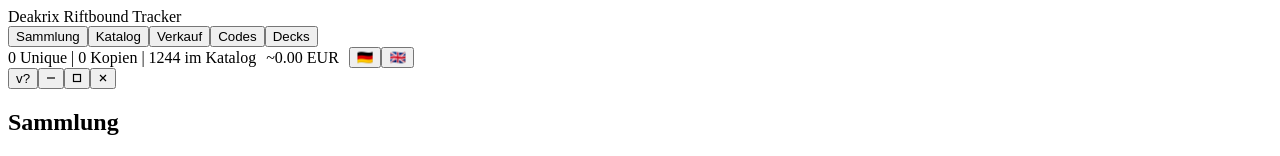
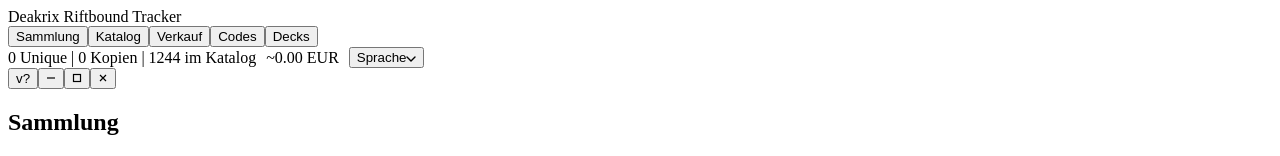
Before and after one commit to Goodplayer01/riftbound-tracker, a React (Vite) app: page / in a window 1280 px wide. Shown: the top 156 px of the page. Built offline with nearby package versions, Linux system fonts and the light colour scheme; the HTML template or start-up script is replaced by a standard one.

Commit message:
Ship v0.1.38: language dropdown with SVG flag icons
Replace emoji DE/GB toggle with Sprache/Language dropdown using
real flag SVG assets (Windows-safe, no emoji regional letters).

```diff
--- a/package.json
+++ b/package.json
@@ -1,7 +1,7 @@
 {
   "name": "riftbound-tracker",
   "private": true,
-  "version": "0.1.37",
+  "version": "0.1.38",
   "description": "Deakrix Riftbound Tracker \u2014 collection and deck tracker for Windows",
   "author": "Goodplayer01",
   "main": "electron/main.cjs",
--- a/src/App.tsx
+++ b/src/App.tsx
@@ -126,6 +126,8 @@ function openCm(p?: PriceEntry | null) {
 export default function App() {
   const [tab, setTab] = useState<Tab>('collection')
   const [lang, setLang] = useState<Lang>(() => loadLang())
+  const [langMenuOpen, setLangMenuOpen] = useState(false)
+  const langMenuRef = useRef<HTMLDivElement | null>(null)
   const [catalog, setCatalog] = useState<Catalog | null>(null)
   const [error, setError] = useState<string | null>(null)
   const [collection, setCollection] = useState<Collection>({})
@@ -242,7 +244,25 @@ export default function App() {
   function setAppLang(next: Lang) {
     setLang(next)
     saveLang(next)
-  }
+    setLangMenuOpen(false)
+  }
+
+  useEffect(() => {
+    if (!langMenuOpen) return
+    function onDocPointerDown(e: PointerEvent) {
+      const el = langMenuRef.current
+      if (el && !el.contains(e.target as Node)) setLangMenuOpen(false)
+    }
+    function onKey(e: KeyboardEvent) {
+      if (e.key === 'Escape') setLangMenuOpen(false)
+    }
+    document.addEventListener('pointerdown', onDocPointerDown)
+    document.addEventListener('keydown', onKey)
+    return () => {
+      document.removeEventListener('pointerdown', onDocPointerDown)
+      document.removeEventListener('keydown', onKey)
+    }
+  }, [langMenuOpen])
 
   useEffect(() => {
     setCollection(loadCollection())
@@ -1132,23 +1152,45 @@ export default function App() {
               ~{collectionValue.sum.toFixed(2)} EUR
             </span>
           )}
-          <div className="lang-toggle" role="group" aria-label="Language">
+          <div className={`lang-menu${langMenuOpen ? ' open' : ''}`} ref={langMenuRef}>
             <button
               type="button"
-              className={`lang-btn${lang === 'de' ? ' active' : ''}`}
-              title={t(lang, 'lang.de')}
-              aria-label={t(lang, 'lang.de')}
-              aria-pressed={lang === 'de'}
-              onClick={() => setAppLang('de')}
-            >🇩🇪</button>
-            <button
-              type="button"
-              className={`lang-btn${lang === 'en' ? ' active' : ''}`}
-              title={t(lang, 'lang.en')}
-              aria-label={t(lang, 'lang.en')}
-              aria-pressed={lang === 'en'}
-              onClick={() => setAppLang('en')}
-            >🇬🇧</button>
+              className={`lang-trigger${langMenuOpen ? ' open' : ''}`}
+              title={t(lang, 'lang.label')}
+              aria-label={t(lang, 'lang.label')}
+              aria-haspopup="menu"
+              aria-expanded={langMenuOpen}
+              onClick={() => setLangMenuOpen((o) => !o)}
+            >
+              {t(lang, 'lang.label')}
+              <svg className="lang-caret" width="10" height="6" viewBox="0 0 10 6" aria-hidden="true">
+                <path d="M1 1l4 4 4-4" stroke="currentColor" strokeWidth="1.4" fill="none" strokeLinecap="round" strokeLinejoin="round" />
+              </svg>
+            </button>
+            {langMenuOpen && (
+              <div className="lang-dropdown" role="menu" aria-label={t(lang, 'lang.label')}>
+                <button
+                  type="button"
+                  role="menuitemradio"
+                  aria-checked={lang === 'de'}
+                  className={`lang-option${lang === 'de' ? ' active' : ''}`}
+                  onClick={() => setAppLang('de')}
+                >
+                  <img className="lang-flag" src="flags/de.svg" alt="" width={18} height={12} />
+                  <span>{t(lang, 'lang.de')}</span>
+                </button>
+                <button
+                  type="button"
+                  role="menuitemradio"
+                  aria-checked={lang === 'en'}
+                  className={`lang-option${lang === 'en' ? ' active' : ''}`}
+                  onClick={() => setAppLang('en')}
+                >
+                  <img className="lang-flag" src="flags/gb.svg" alt="" width={18} height={12} />
+                  <span>{t(lang, 'lang.en')}</span>
+                </button>
+              </div>
+            )}
           </div>
         </div>
         <div className="chrome no-drag">
--- a/src/i18n.ts
+++ b/src/i18n.ts
@@ -173,6 +173,7 @@ const de: Record<string, string> = {
 
   'lang.de': 'Deutsch',
   'lang.en': 'English',
+  'lang.label': 'Sprache',
 }
 
 const en: Record<string, string> = {
@@ -326,6 +327,7 @@ const en: Record<string, string> = {
 
   'lang.de': 'Deutsch',
   'lang.en': 'English',
+  'lang.label': 'Language',
 }
 
 export const messages: Record<Lang, Record<string, string>> = { de, en }
--- a/src/styles.css
+++ b/src/styles.css
@@ -225,35 +225,86 @@ textarea.field { min-height: 160px; resize: vertical; font-family: ui-monospace,
   border-radius: 999px; padding: 4px 10px; font-size: 12px; color: var(--warn);
 }
 
-.lang-toggle {
-  display: inline-flex;
-  gap: 2px;
-  align-items: center;
+.lang-menu {
+  position: relative;
   flex-shrink: 0;
 }
-.lang-btn {
-  width: 28px;
+.lang-trigger {
+  display: inline-flex;
+  align-items: center;
+  gap: 6px;
   height: 26px;
+  padding: 0 10px;
   border: 1px solid var(--border);
   background: var(--panel);
   border-radius: 8px;
-  padding: 0;
-  font-size: 14px;
+  font-size: 12px;
+  color: var(--muted);
   line-height: 1;
-  display: inline-flex;
-  align-items: center;
-  justify-content: center;
-  opacity: 0.55;
+  white-space: nowrap;
 }
-.lang-btn:hover {
-  opacity: 0.9;
+.lang-trigger:hover {
+  color: var(--text);
   border-color: var(--border-gold);
 }
-.lang-btn.active {
-  opacity: 1;
+.lang-trigger.open {
+  color: var(--text);
   border-color: var(--border-gold);
   box-shadow: inset 0 0 0 1px rgba(212,175,55,.25), 0 0 10px rgba(212,175,55,.1);
   background: linear-gradient(180deg, #2a2418, #1a1e28);
+}
+.lang-caret {
+  opacity: 0.7;
+  transition: transform .15s ease;
+}
+.lang-trigger.open .lang-caret {
+  transform: rotate(180deg);
+}
+.lang-dropdown {
+  position: absolute;
+  top: calc(100% + 6px);
+  right: 0;
+  min-width: 140px;
+  padding: 4px;
+  border: 1px solid var(--border-gold);
+  border-radius: 10px;
+  background: linear-gradient(180deg, #1c2230, #12161e);
+  box-shadow: var(--shadow);
+  z-index: 20;
+  display: flex;
+  flex-direction: column;
+  gap: 2px;
+}
+.lang-option {
+  display: flex;
+  align-items: center;
+  gap: 8px;
+  width: 100%;
+  border: 1px solid transparent;
+  background: transparent;
+  border-radius: 8px;
+  padding: 6px 8px;
+  font-size: 12px;
+  color: var(--text);
+  text-align: left;
+}
+.lang-option:hover {
+  background: rgba(212,175,55,.08);
+  border-color: rgba(212,175,55,.25);
+}
+.lang-option.active {
+  border-color: var(--border-gold);
+  background: linear-gradient(180deg, #2a2418, #1a1e28);
+  box-shadow: inset 0 0 0 1px rgba(212,175,55,.2);
+}
+.lang-flag {
+  width: 18px;
+  height: 12px;
+  object-fit: cover;
+  border-radius: 2px;
+  border: 1px solid rgba(255,255,255,.15);
+  flex-shrink: 0;
+  display: block;
 }
 
 .flags {
```
Also changed, not shown: public/flags/de.svg (added), public/flags/gb.svg (added).
